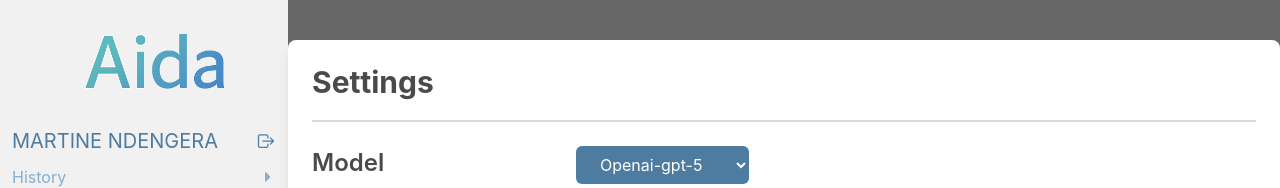
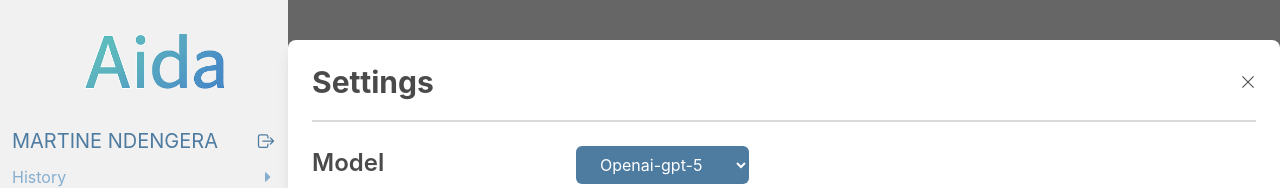
Before and after one commit to Alpha-Bytes-Department/Sixtine_AI, a React (Vite) app: page /dashboard/chat in a window 1280 px wide. Both pictures are taken after a click on the button 472 px from the left and 699 px from the top of the page. Shown: the top 188 px of the page. Built offline with nearby package versions, Linux system fonts and the light colour scheme.

Commit message:
set routes for form, users and patients

```diff
--- a/src/components/shared/SideNav/SideNav.tsx
+++ b/src/components/shared/SideNav/SideNav.tsx
@@ -79,7 +79,7 @@ const SideNav = () => {
             <h1 className="text-2xl text-[#4E7BA0]">Admin</h1>
             <div className="flex flex-col gap-2">
               <NavLink
-                to={"/dashboard/user"}
+                to={"/dashboard/users"}
                 className={({ isActive }) =>
                   `flex gap-3 items-center rounded-sm text-[#4E7BA0]`
                 }
--- a/src/pages/Chat/Chat.tsx
+++ b/src/pages/Chat/Chat.tsx
@@ -48,7 +48,7 @@ const Chatbot = () => {
 
 
 if(setting){
-    return <ChatSettings/>
+    return <ChatSettings setSetting={setSetting}/>
 }
 
 
--- /dev/null
+++ b/src/pages/ChatHistory/ChatHistory.tsx
@@ -0,0 +1,11 @@
+import React from 'react';
+
+const ChatHistory = () => {
+    return (
+        <div>
+
+        </div>
+    );
+};
+
+export default ChatHistory;
--- a/src/pages/ChatSettings/ChatSettings.tsx
+++ b/src/pages/ChatSettings/ChatSettings.tsx
@@ -1,4 +1,5 @@
 import { useState } from "react";
+import { RxCross1 } from "react-icons/rx";
 
 // Define the possible tool keys as a type
 type Tools = {
@@ -14,7 +15,7 @@ type Tools = {
   sendNotification: boolean;
 };
 
-const ChatSettings = () => {
+const ChatSettings = ({setSetting}:{setSetting:React.Dispatch<React.SetStateAction<boolean>>}) => {
   // Explicitly define the type for the 'tools' state
   const [model, setModel] = useState("Openai-gpt-5");
   const [audioSource, setAudioSource] = useState("Unknown device");
@@ -44,7 +45,12 @@ const ChatSettings = () => {
   return (
     <div className="h-full w-full bg-[#00000099] text-[#4A4A4A] ">
       <div className="bg-white p-6 rounded-lg shadow-lg max-w-5xl mx-auto flex flex-col justify-center  gap-5 mt-10">
-        <h2 className="text-3xl font-bold ">Settings</h2>
+        <div className="flex justify-between items-center">
+          <h2 className="text-3xl font-bold ">Settings</h2>
+          <button className="cursor-pointer" onClick={()=>setSetting(false)}>
+            <RxCross1 />
+          </button>
+        </div>
         {/* break line  */}
         <p className="border border-[#D9D9D9] "></p>
         {/* Model Dropdown */}
@@ -102,7 +108,7 @@ const ChatSettings = () => {
                   type="checkbox"
                   checked={tools[key as keyof Tools]} // Explicitly cast to the keyof Tools
                   onChange={() => handleCheckboxChange(key as keyof Tools)} // Handle checkbox change
-                  className="mr-2 accent-[#4e7ba0]"
+                  className="mr-2 w-4 h-4 accent-[#4e7ba0]"
                 />
                 <label className=" text-[#4e7ba0]">{label}</label>
               </div>
--- /dev/null
+++ b/src/pages/Forms/Forms.tsx
@@ -0,0 +1,11 @@
+import React from 'react';
+
+const Forms = () => {
+    return (
+        <div className='flex-1'>
+            Forms will apply here
+        </div>
+    );
+};
+
+export default Forms;
--- /dev/null
+++ b/src/pages/Patients/Patients.tsx
@@ -0,0 +1,11 @@
+import React from 'react';
+
+const Patients = () => {
+    return (
+        <div className='flex-1'>
+            Patients will apply here
+        </div>
+    );
+};
+
+export default Patients;
--- /dev/null
+++ b/src/pages/Users/Users.tsx
@@ -0,0 +1,11 @@
+import React from 'react';
+
+const Users = () => {
+    return (
+        <div className='flex-1'>
+            User will here.
+        </div>
+    );
+};
+
+export default Users;
```
Also changed, not shown: src/routes/router.tsx (+18 -2 lines).
